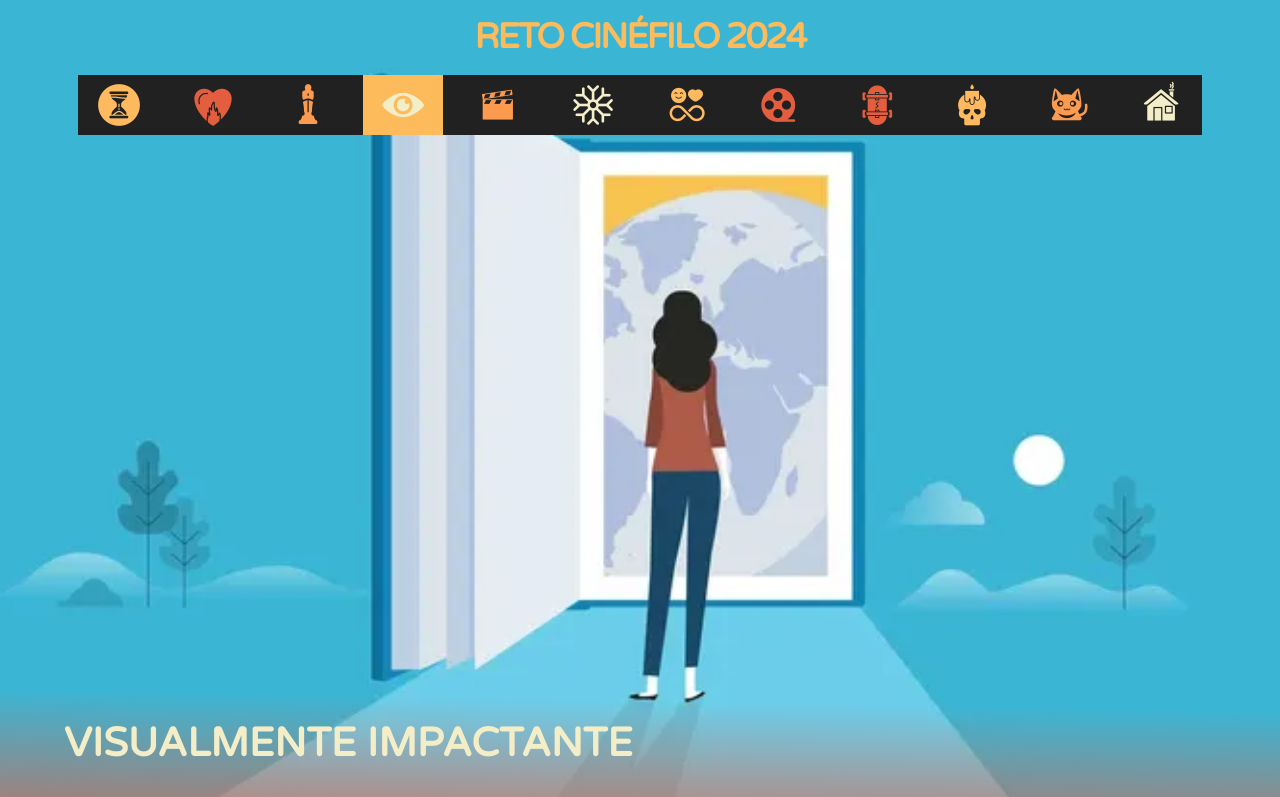
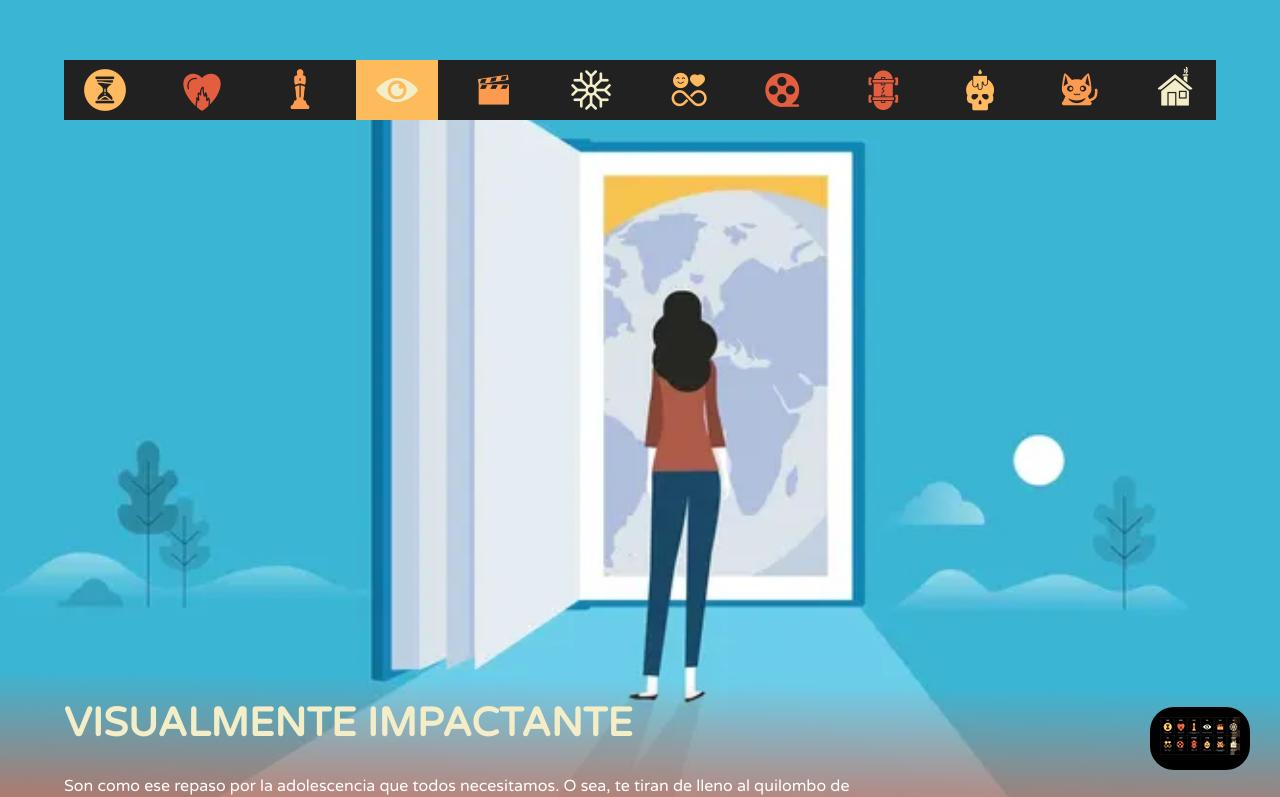
Before and after one commit to Drumania/RetoCinefilo2024, a React (Vite) app: page /abril in a window 1280 px wide. Shown: the top 797 px of the page. Built offline with nearby package versions, Linux system fonts and the light colour scheme.

Commit message:
btn back menu styck

```diff
--- a/src/App.css
+++ b/src/App.css
@@ -113,18 +113,16 @@ h1 {
   letter-spacing: -2px;
 }
 
-.header-interna {
-  display: block;
-  font-size: 35px;
-  color: var(--first-color);
-  text-transform: uppercase;
-  font-weight: bold;
-  line-height: 100%;
-  padding-top: 20px;
-  letter-spacing: -2px;
-  text-align: center;
-  text-decoration: none;
-  z-index: 10;
+.link-back {
+  position: fixed;
+  bottom: 30px;
+  right: 30px;
+  z-index: 100;
+  background-color: #000;
+  border-radius: var(--border-radius);
+  padding: 10px;
+  transition: all 0.2s;
+  box-shadow: none;
 }
 
 h2 {
@@ -502,6 +500,12 @@ footer img {
   .nav-month a:nth-child(12):hover {
     background-image: url("./assets/img/12.gif");
   }
+
+  .link-back:hover {
+    transform: scale(1.3);
+    transition: all 0.2s;
+    box-shadow: var(--box-shadow);
+  }
 }
 
 /* precarga de imagenes */
@@ -543,6 +547,7 @@ footer img {
 
 .content-interna header {
   position: relative;
+  top: -60px;
   height: 100vh;
 }
 
@@ -607,14 +612,23 @@ footer img {
 }
 
 .nav-month {
+  position: relative;
+  top: 60px;
+
+  width: 90%;
+  max-width: 1440px;
+  margin: 0 auto;
+  z-index: 100;
   background-color: var(--bl-color);
-  position: relative;
-  top: 20px;
-  width: 100%;
   display: flex;
   align-items: center;
   flex-direction: row;
   justify-content: space-between;
+}
+
+.nav-month.sticky-nav {
+  position: sticky;
+  top: 0 !important;
 }
 
 .nav-month a {
@@ -729,7 +743,7 @@ footer img {
 }
 
 .ci-title {
-  margin-top: -20vh;
+  margin-top: -30vh;
   position: relative;
   background: rgb(227, 94, 63);
   background: linear-gradient(
--- a/src/components/Month.jsx
+++ b/src/components/Month.jsx
@@ -6,6 +6,8 @@ import logo_hbo from "../assets/img/logo_hbo.png";
 import logo_netflix from "../assets/img/logo_netflix.png";
 import logo_prime from "../assets/img/logo_prime.png";
 import logo_star from "../assets/img/logo_star.png";
+
+import linkback from "../assets/img/linkback.png";
 
 import NavInterna from "./NavInterna";
 import Footer from "./Footer";
@@ -175,6 +177,10 @@ const Month = () => {
         <span className="last-span">CARPE DIEM!</span>
 
         <Footer />
+
+        <Link to="/" className="link-back">
+          <img src={linkback} alt="linkback" />
+        </Link>
       </div>
     </div>
   );
--- a/src/components/NavInterna.jsx
+++ b/src/components/NavInterna.jsx
@@ -1,4 +1,4 @@
-import React from "react";
+import React, { useEffect, useState } from "react";
 import { useParams, Link } from "react-router-dom";
 
 import icoMenu1 from "../assets/img/1.png";
@@ -15,14 +15,28 @@ import icoMenu11 from "../assets/img/11.png";
 import icoMenu12 from "../assets/img/12.png";
 
 const NavInterna = ({ month }) => {
+  const [isSticky, setIsSticky] = useState(false);
+
+  useEffect(() => {
+    const handleScroll = () => {
+      const offset = window.scrollY;
+      setIsSticky(offset > 60);
+    };
+
+    window.addEventListener("scroll", handleScroll);
+
+    return () => {
+      window.removeEventListener("scroll", handleScroll);
+    };
+  }, []);
+
   return (
-    <header className={month}>
-      <Link to="/" className="header-interna">
-        Reto Cinéfilo 2024
-      </Link>
-
-      <div className="wrap-content">
-        <nav className="nav-month">
+    <>
+      <nav
+        className={`${month} ${
+          isSticky ? "nav-month sticky-nav" : "nav-month"
+        }`}
+      >
         <a
           href="/enero"
           className={month === "enero" ? "active" : ""}
@@ -110,8 +124,9 @@ const NavInterna = ({ month }) => {
           &nbsp;
         </a>
       </nav>
-      </div>
-    </header>
+
+      <header className={month}>&nbsp;</header>
+    </>
   );
 };
 
```
Also changed, not shown: src/assets/img/linkback.png (added). Lines whose indentation alone changed are shown as unchanged.
